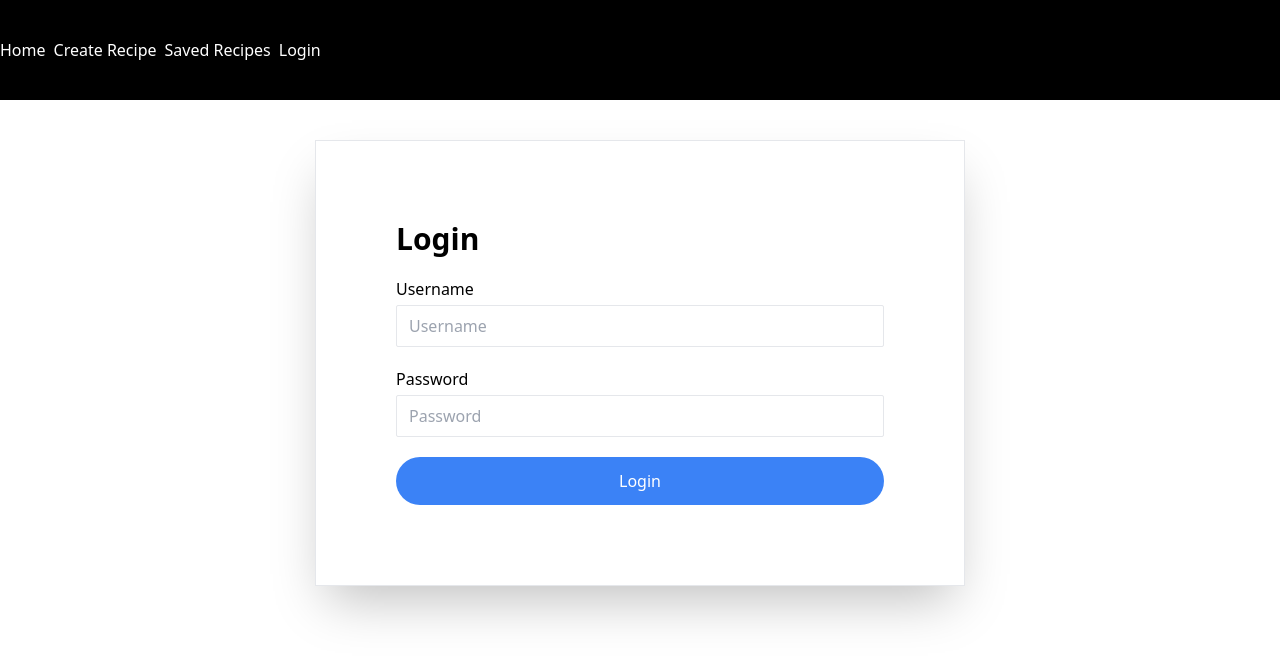
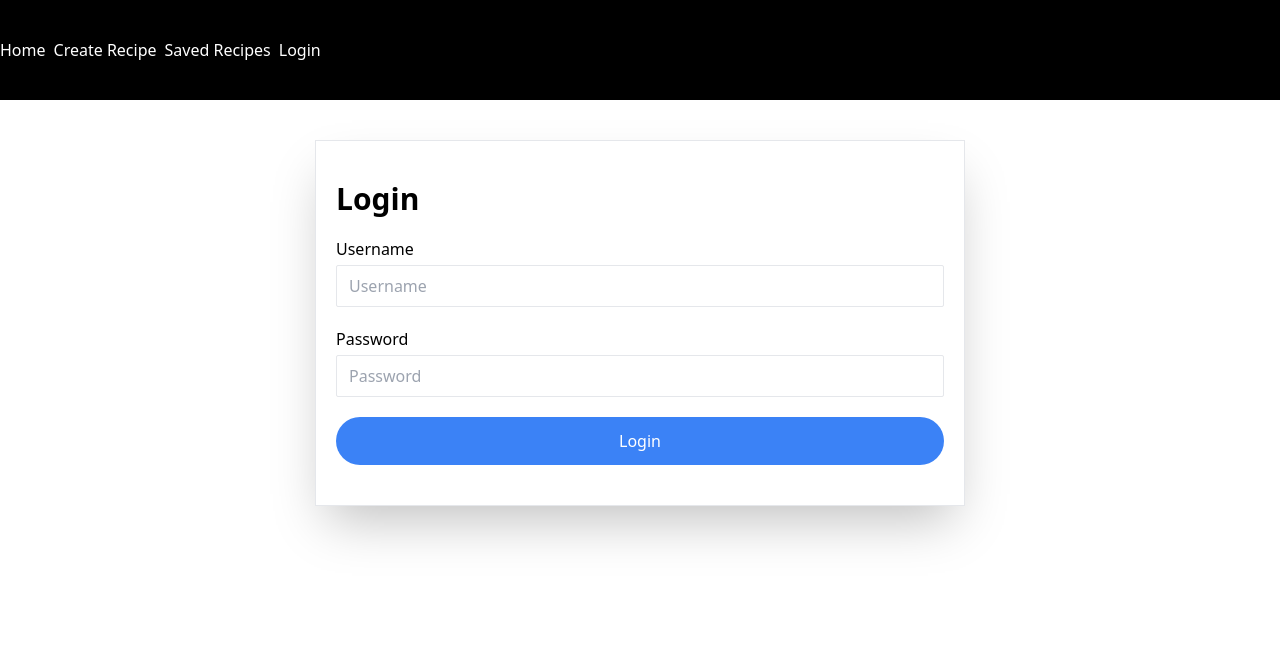
Before and after one commit to joseph-lang7/Recipe, a React (Vite) app in the folder client/: page /auth/login in a window 1280 px wide. Shown: the top 660 px of the page. Built offline with nearby package versions, Linux system fonts and the light colour scheme.

Commit message:
Adjust form padding

```diff
--- a/client/src/pageComponents/auth/components/form/form.jsx
+++ b/client/src/pageComponents/auth/components/form/form.jsx
@@ -9,10 +9,10 @@ export const Form = ({
   label,
 }) => {
   return (
-    <div className="flex justify-center items-center">
+    <div className="flex justify-center items-center px-5">
       <form
         onSubmit={handleSubmit}
-        className="flex flex-col gap-5 border shadow-2xl bg-white w-[650px] h-min py-20 px-20 mt-10"
+        className="flex flex-col gap-5 border shadow-2xl bg-white w-[650px] h-min py-10 px-5 mt-10"
       >
         <h2 className="text-3xl font-bold">{label}</h2>
         <FormGroup
```
